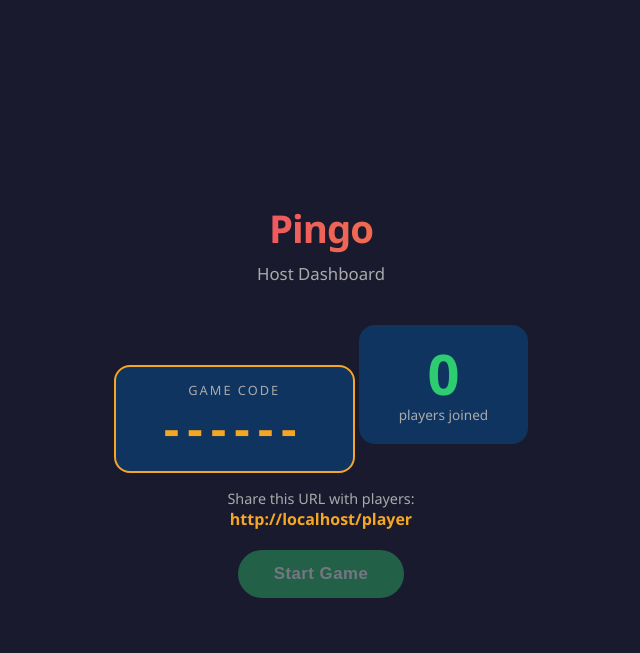
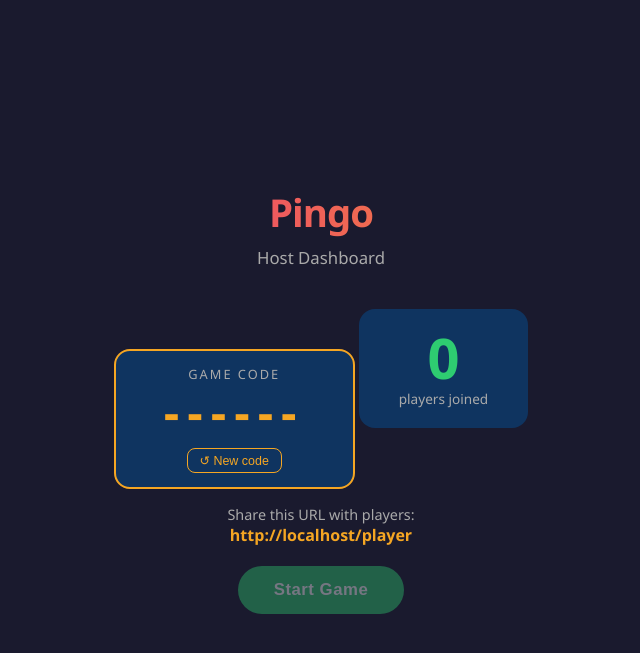
Before and after one commit to shoebUnideb/pingo, a Flask app: page /host in a window 1280 px wide. Shown: the top 653 px of the page, without its empty margins (319-959 px from the left). Run offline with Flask 3, Linux system fonts and the light colour scheme; some libraries are stand-ins or nearby versions.

Commit message:
Add regenerate code button on host lobby

```diff
--- a/app.py
+++ b/app.py
@@ -169,7 +169,15 @@ def on_reset_game():
     }, room='host_room')
 
 
-# ── Socket events: PLAYER ─────────────────────────────────────────────────────
+@socketio.on('regenerate_code')
+def on_regenerate_code():
+    if request.sid != state['host_sid']:
+        return
+    state['game_code'] = generate_code()
+    emit('code_updated', {'game_code': state['game_code']})
+
+
+# ── Socket events: PLAYER ──────────────────────────────────────────────────
 @socketio.on('join_as_player')
 def on_join_as_player(data):
     code = str(data.get('code', '')).strip()
--- a/static/css/style.css
+++ b/static/css/style.css
@@ -89,6 +89,19 @@ body {
 }
 .game-code-display small { font-size: 0.8rem; color: #aaa; text-transform: uppercase; letter-spacing: 2px; }
 .game-code-display span  { font-size: 3rem; font-weight: 900; color: #f5a623; letter-spacing: 8px; line-height: 1.2; }
+
+.btn-regen {
+  margin-top: 8px;
+  background: none;
+  border: 1px solid #f5a623;
+  color: #f5a623;
+  border-radius: 8px;
+  padding: 4px 12px;
+  font-size: 0.78rem;
+  cursor: pointer;
+  transition: background 0.15s;
+}
+.btn-regen:hover { background: rgba(245,166,35,0.15); }
 
 .player-count-badge {
   display: inline-flex;
--- a/static/js/host.js
+++ b/static/js/host.js
@@ -77,6 +77,14 @@ socket.on('host_ack', (data) => {
   if (data.game_code) {
     document.getElementById('game-code-value').textContent = data.game_code;
   }
+});
+
+document.getElementById('regen-code-btn').addEventListener('click', () => {
+  socket.emit('regenerate_code');
+});
+
+socket.on('code_updated', (data) => {
+  document.getElementById('game-code-value').textContent = data.game_code;
 });
 
 socket.on('player_joined', (data) => {
--- a/templates/host.html
+++ b/templates/host.html
@@ -17,6 +17,7 @@
     <div class="game-code-display">
       <small>Game Code</small>
       <span id="game-code-value">------</span>
+      <button id="regen-code-btn" class="btn-regen" title="Generate new code">↺ New code</button>
     </div>
 
     <div class="player-count-badge">
```
